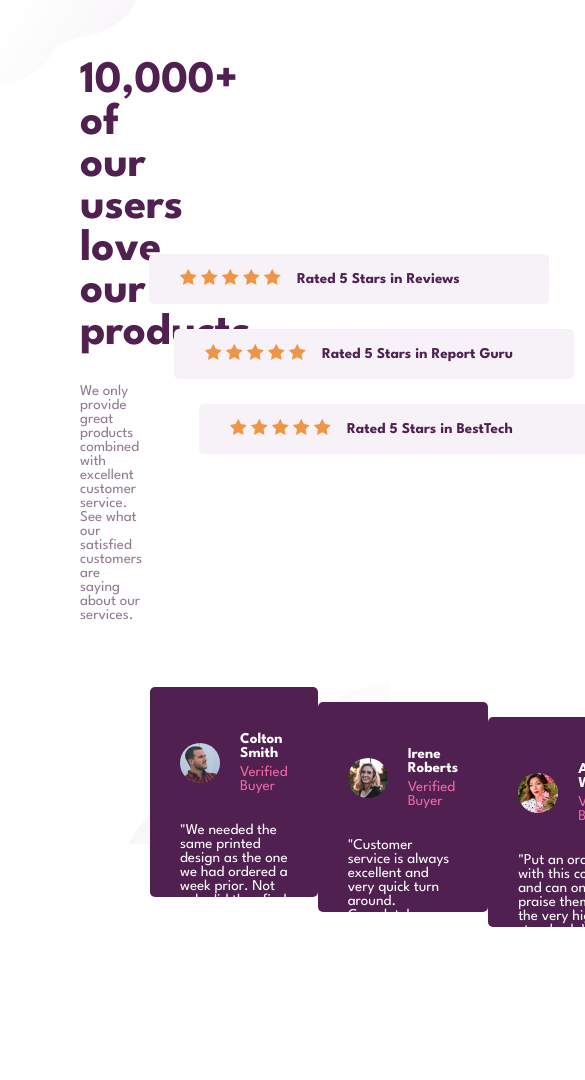
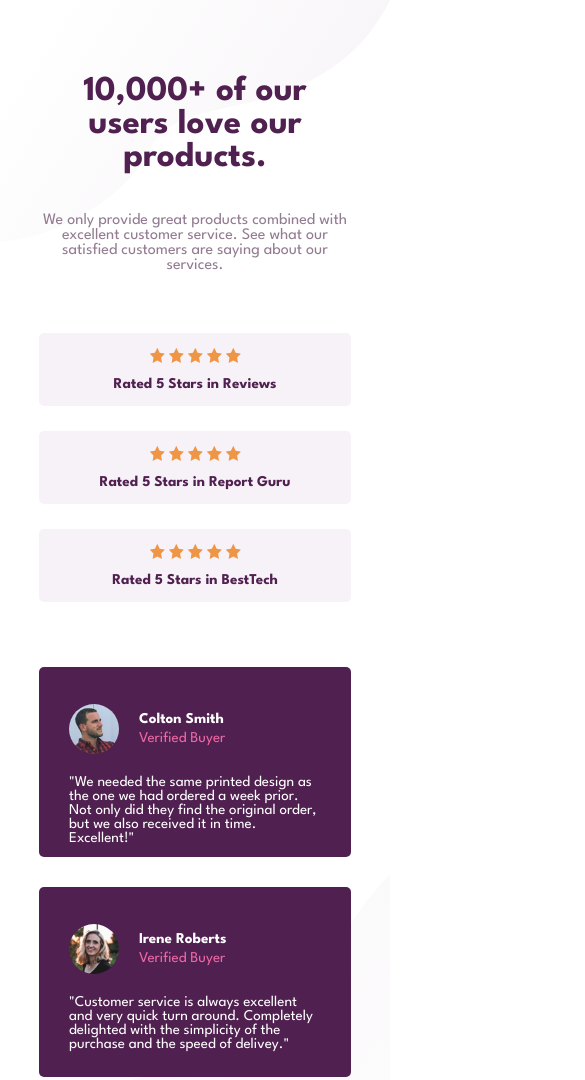
Before and after one commit to stevansantana/front-end-mentor, a plain HTML site: page newbie/social-proof-section-master/index.html in a window 390 px wide. Shown: the top 1080 px of the page, 585 px wide, since content can reach past the window. Before the commit the page ends 993 px from the top, so only its background shows below. Drawn offline with Linux system fonts and the light colour scheme.

Commit message:
Social Proof finalizado

```diff
--- a/newbie/social-proof-section-master/index.html
+++ b/newbie/social-proof-section-master/index.html
@@ -6,6 +6,7 @@
   <title>Social Proof</title>
   <link rel="shortcut icon" href="images/favicon-32x32.png" type="image/x-icon">
   <link rel="stylesheet" href="style.css">
+  <link rel="stylesheet" href="style2.css">
 </head>
 <body>
 
--- a/newbie/social-proof-section-master/style-guide.md
+++ /dev/null
@@ -1,36 +0,0 @@
-# Front-end Style Guide
-
-## Layout
-
-The designs were created to the following widths:
-
-- Mobile: 375px
-- Desktop: 1440px
-
-> 💡 These are just the design sizes. Ensure content is responsive and meets WCAG requirements by testing the full range of screen sizes from 320px to large screens.
-
-## Colors
-
-### Primary
-
-Very Dark Magenta: hsl(300, 43%, 22%)
-Soft Pink: hsl(333, 80%, 67%)
-
-### Neutral
-
-Dark Grayish Magenta: hsl(303, 10%, 53%)
-Light Grayish Magenta: hsl(300, 24%, 96%)
-White: hsl(0, 0%, 100%)
-
-## Typography
-
-### Body Copy
-
-- Font size: 15px
-
-### Font
-
-- Family: [League Spartan](https://fonts.google.com/specimen/League+Spartan)
-- Weights: 400, 500, 700
-
-> 💎 [Upgrade to Pro](https://www.frontendmentor.io/pro?ref=style-guide) for design file access to see all design details and get hands-on experience using a professional workflow with tools like Figma.
--- a/newbie/social-proof-section-master/style.css
+++ b/newbie/social-proof-section-master/style.css
@@ -20,8 +20,8 @@ body {
     display: flex;
     margin-top: 60px;
     justify-content: space-around;
-    margin-left: 80px;
-    margin-right: 80px;
+    margin-left: 70px;
+    margin-right: 70px;
 
 }
 
@@ -41,7 +41,6 @@ body {
     font-family: 'League Spartan';
     color: hsl(303, 10%, 53%);
     font-size: 15px;
-    width: 90%;
 }
 
 .container-stars-information {
--- /dev/null
+++ b/newbie/social-proof-section-master/style2.css
@@ -0,0 +1,247 @@
+@media only screen and (max-width: 1290px) {
+
+    .top-part {
+
+        margin-left: 0px;
+        margin-right: 0px;
+
+    }
+
+    .container-users-information {
+        margin-right: 100px;
+    }
+
+    .bottom-part {
+        margin-left: 0px;
+        margin-right: 0px;
+    }
+}
+
+@media only screen and (max-width: 980px) {
+
+    body {
+        background-size: 80%, 50%;
+    }
+
+    .cards {
+        width: 290px;
+        height: 180px;
+    }
+
+    .cards p {
+        font-size: 13px;
+    }
+}
+
+@media only screen and (max-width: 880px) {
+
+    body {
+        background-size: 90%, 50%;
+    }
+
+    .container-users-information > h1 {
+        font-size: 40px;
+    }
+
+    .container-stars {
+        width: 300px;
+        padding: 5x;
+    }
+
+    .container-stars > div > img {
+       height: 10px;
+       width: 10px;
+    }
+
+    .container-stars p {
+        font-size: 13px;
+    }
+
+    .cards {
+        width: 250px;
+        height: 190px;
+    }
+
+    .cards p {
+        font-size: 13px;
+    }
+}
+
+@media only screen and (max-width: 764px) {
+
+    body {
+        background-size: 90%, 60%;
+    }
+
+    .top-part {
+        margin-left: 0px;
+        margin-right: 0px;
+    }
+
+    .container-users-information {
+        margin-left: 25px;
+    }
+
+    .container-users-information > h1 {
+        font-size: 35px;
+    }
+
+    .container-users-information > p {
+        font-size: 12px;
+    }
+
+    .container-stars-information {
+        margin-right: 25px;
+    }
+
+    .container-stars {
+        width: 300px;
+        padding: 5x;
+    }
+
+    .container-stars > div > img {
+       height: 10px;
+       width: 10px;
+    }
+
+    .container-stars p {
+        font-size: 13px;
+    }
+
+    .cards {
+        width: 200px;
+        height: 190px;
+    }
+
+    .cards p {
+        font-size: 12px;
+    }
+}
+
+@media only screen and (max-width: 660px) {
+
+    html {
+        height: initial;
+    }
+
+    body {
+        height: inherit;
+        margin: 0;
+        background-image: url(images/bg-pattern-bottom-mobile.svg), url(images/bg-pattern-top-mobile.svg);
+        background-repeat: no-repeat, no-repeat;
+        background-position: bottom right, top left;
+        background-size: 100%, 100%;
+    }
+
+    .top-part {
+        flex-direction: column;
+        margin-bottom: 65px;
+        margin-top: 75px;
+    }
+
+    .container-users-information {
+        margin: 0;
+        width: 100%;
+        display: flex;
+        justify-content: center;
+        align-items: center;
+        flex-direction: column;
+    }
+
+    .container-users-information h1 {
+        text-align: center;
+        width: 80%;
+    }
+
+    .container-users-information p {
+        text-align: center;
+        width: 80%;
+        font-size: 16px;
+        margin-bottom: 50px;
+    }
+
+    .container-stars-information {
+        margin: 0;
+    }
+
+    .container-stars {
+        flex-direction: column;
+        width: 80%;
+    }
+
+    .container-stars > div > img {
+        height: 15px;
+        width: 15px;
+    }
+
+    .container-stars p {
+        margin-top: 10px;
+        font-size: 15px;
+    }
+
+    .container-stars:first-child {
+        margin-right: 0px;
+    }
+
+    .container-stars:last-child {
+        margin-left: 0px;
+    }
+
+    .bottom-part {
+        flex-direction: column;
+        margin-bottom: 100px;
+    }
+
+    .cards {
+        width: 80%;
+    }
+
+    .cards img {
+        width: 50px;
+        height: 50px;
+    }
+
+    .cards p {
+        font-size: 15px;
+    }
+}
+
+@media only screen and (max-width: 355px) {
+
+    .cards p {
+        margin-top: 20px;
+        font-size: 12px;
+    }
+}
+
+@media only screen and (max-width: 292px) {
+
+    .container-stars {
+        padding: 8px;
+    }
+
+    .container-stars > div > img {
+        width: 10px;
+        height: 10px;
+    }
+
+    .container-stars p {
+        font-size: 12px;
+    }
+
+    .cards p {
+        margin-top: 20px;
+        font-size: 12px;
+    }
+}
+
+@media only screen and (max-width: 264px) {
+
+    .container-stars p {
+        font-size: 10px;
+    }
+
+    .cards {
+        height: 250px;
+    }
+}
```
Also changed, not shown: newbie/social-proof-section-master/README-template.md (deleted), newbie/social-proof-section-master/README.md.
